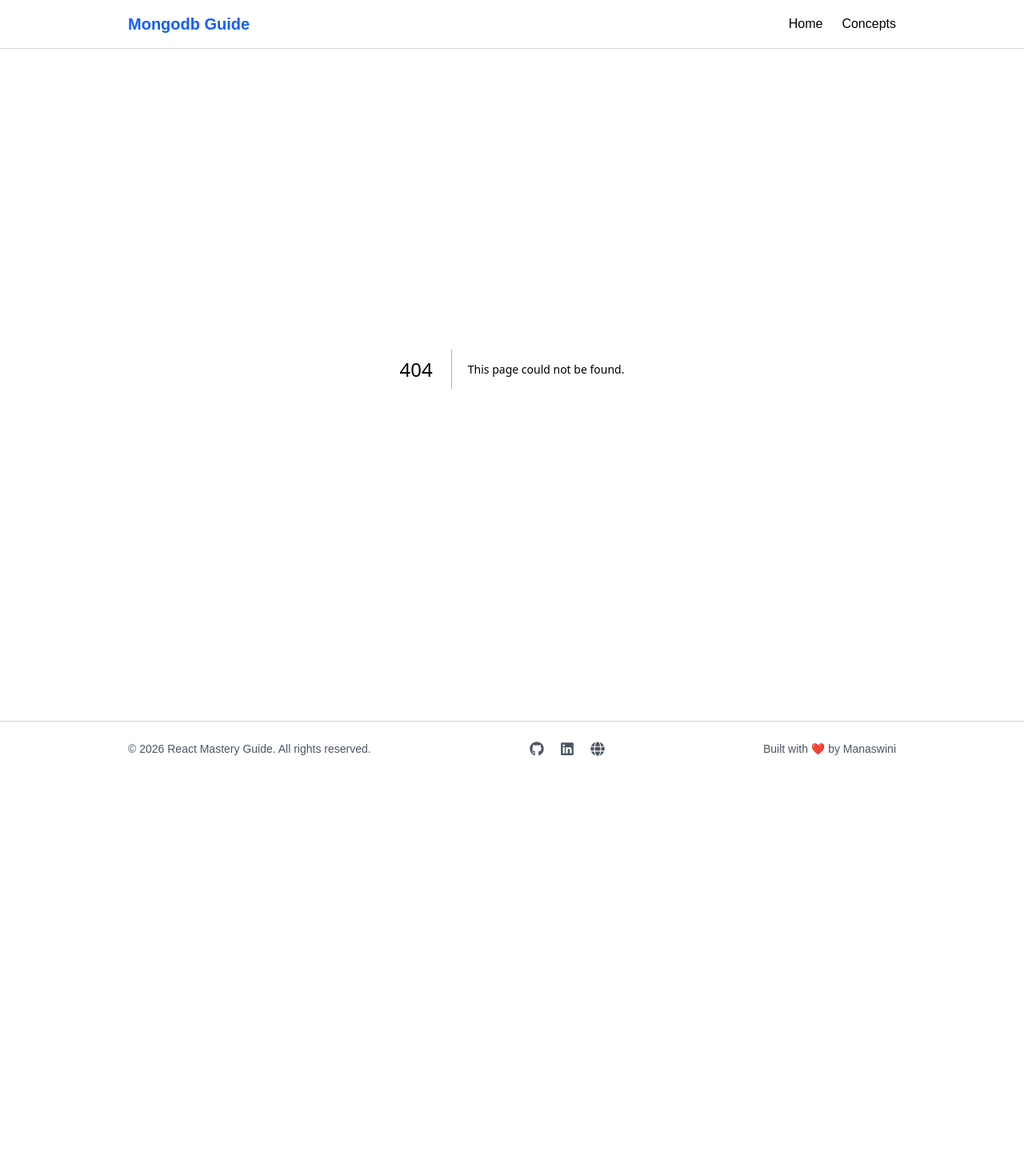
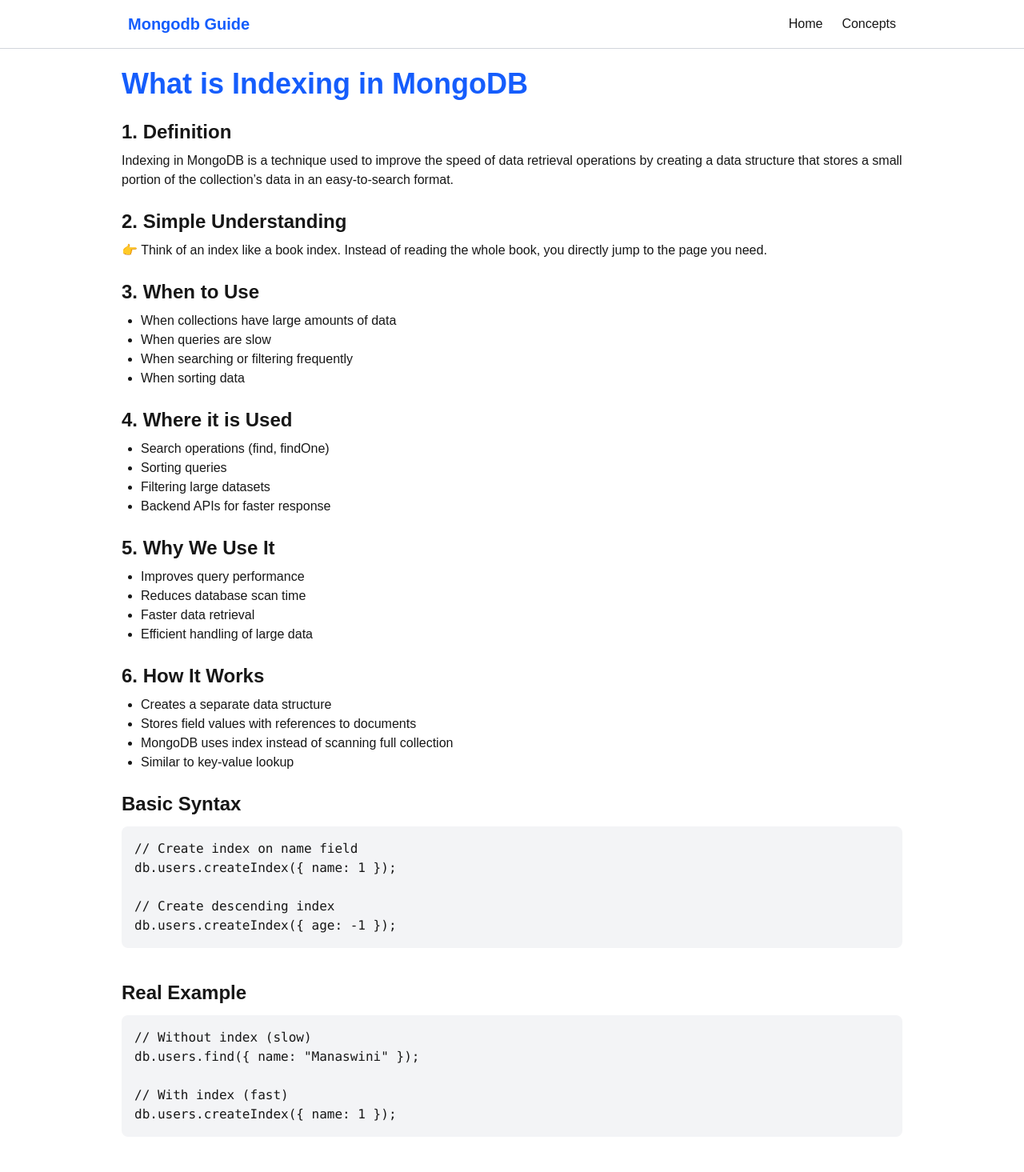
Before and after one commit to Monisasmal/MongoDB-Concept, a Next.js app: page /concepts/IndexingMongoDB in a window 1280 px wide. Before the commit this address had no page. Shown: the top 1465 px of the page at 80% size. Before the commit the page ends 970 px from the top, so only its background shows below. Built offline with nearby package versions, Linux system fonts and the light colour scheme.

Commit message:
update concept

```diff
--- /dev/null
+++ b/src/app/concepts/IndexingMongoDB/page.tsx
@@ -0,0 +1,143 @@
+export default function IndexingMongoDB() {
+  return (
+    <div className="max-w-5xl mx-auto p-6">
+
+      <h1 className="text-4xl font-bold text-blue-600 mb-6">
+        What is Indexing in MongoDB
+      </h1>
+
+      {/* Definition */}
+      <section className="mb-6">
+        <h2 className="text-2xl font-semibold mb-2">1. Definition</h2>
+        <p>
+          Indexing in MongoDB is a technique used to improve the speed of data
+          retrieval operations by creating a data structure that stores a small
+          portion of the collection’s data in an easy-to-search format.
+        </p>
+      </section>
+
+      {/* Simple Understanding */}
+      <section className="mb-6">
+        <h2 className="text-2xl font-semibold mb-2">2. Simple Understanding</h2>
+        <p>
+          👉 Think of an index like a book index.
+          Instead of reading the whole book, you directly jump to the page you need.
+        </p>
+      </section>
+
+      {/* When */}
+      <section className="mb-6">
+        <h2 className="text-2xl font-semibold mb-2">3. When to Use</h2>
+        <ul className="list-disc ml-6">
+          <li>When collections have large amounts of data</li>
+          <li>When queries are slow</li>
+          <li>When searching or filtering frequently</li>
+          <li>When sorting data</li>
+        </ul>
+      </section>
+
+      {/* Where */}
+      <section className="mb-6">
+        <h2 className="text-2xl font-semibold mb-2">4. Where it is Used</h2>
+        <ul className="list-disc ml-6">
+          <li>Search operations (find, findOne)</li>
+          <li>Sorting queries</li>
+          <li>Filtering large datasets</li>
+          <li>Backend APIs for faster response</li>
+        </ul>
+      </section>
+
+      {/* Why */}
+      <section className="mb-6">
+        <h2 className="text-2xl font-semibold mb-2">5. Why We Use It</h2>
+        <ul className="list-disc ml-6">
+          <li>Improves query performance</li>
+          <li>Reduces database scan time</li>
+          <li>Faster data retrieval</li>
+          <li>Efficient handling of large data</li>
+        </ul>
+      </section>
+
+      {/* How */}
+      <section className="mb-6">
+        <h2 className="text-2xl font-semibold mb-2">6. How It Works</h2>
+        <ul className="list-disc ml-6">
+          <li>Creates a separate data structure</li>
+          <li>Stores field values with references to documents</li>
+          <li>MongoDB uses index instead of scanning full collection</li>
+          <li>Similar to key-value lookup</li>
+        </ul>
+      </section>
+
+      {/* Syntax */}
+      <section className="mb-10">
+        <h2 className="text-2xl font-semibold mb-3">Basic Syntax</h2>
+
+        <pre className="bg-gray-100 p-4 rounded-lg overflow-x-auto">
+{`// Create index on name field
+db.users.createIndex({ name: 1 });
+
+// Create descending index
+db.users.createIndex({ age: -1 });`}
+        </pre>
+      </section>
+
+      {/* Example */}
+      <section className="mb-10">
+        <h2 className="text-2xl font-semibold mb-3">Real Example</h2>
+
+        <pre className="bg-gray-100 p-4 rounded-lg overflow-x-auto">
+{`// Without index (slow)
+db.users.find({ name: "Manaswini" });
+
+// With index (fast)
+db.users.createIndex({ name: 1 });`}
+        </pre>
+      </section>
+
+      {/* Types */}
+      <section className="mb-6">
+        <h2 className="text-2xl font-semibold mb-2">7. Types of Indexes</h2>
+        <ul className="list-disc ml-6">
+          <li>Single Field Index</li>
+          <li>Compound Index</li>
+          <li>Multikey Index (for arrays)</li>
+          <li>Text Index (for search)</li>
+          <li>Unique Index</li>
+        </ul>
+      </section>
+
+      {/* Advantages */}
+      <section className="mb-6">
+        <h2 className="text-2xl font-semibold mb-2">8. Advantages</h2>
+        <ul className="list-disc ml-6">
+          <li>Faster queries</li>
+          <li>Efficient data retrieval</li>
+          <li>Improves performance for large datasets</li>
+        </ul>
+      </section>
+
+      {/* Disadvantages */}
+      <section className="mb-6">
+        <h2 className="text-2xl font-semibold mb-2">9. Disadvantages</h2>
+        <ul className="list-disc ml-6">
+          <li>Uses extra memory</li>
+          <li>Slows down write operations (insert/update)</li>
+          <li>Too many indexes can reduce performance</li>
+        </ul>
+      </section>
+
+      {/* Interview Points */}
+      <section>
+        <h2 className="text-2xl font-semibold mb-3">Interview Points</h2>
+        <ul className="list-disc pl-6 text-gray-700 space-y-2">
+          <li>Index improves read performance</li>
+          <li>Avoid full collection scan</li>
+          <li>Trade-off: faster reads vs slower writes</li>
+          <li>createIndex() is used to create indexes</li>
+        </ul>
+      </section>
+
+    </div>
+  );
+}
--- a/src/app/concepts/page.tsx
+++ b/src/app/concepts/page.tsx
@@ -13,6 +13,7 @@ const concept = [
      {name: "What is Embedded Data Model in MongoDB?", path:"/concepts/EmbeddedDataModelMongoDB"},
      {name: "What is Referenced Data Model in MongoDB?", path:"/concepts/ReferencedDataModelMongoDB"},
      {name: "When to Use Embedded vs Referenced Data Model in MongoDB?", path:"/concepts/EmbeddedVsReferencedMongoDB"},
+     {name: "What is Indexing in MongoDB?", path:"/concepts/IndexingMongoDB"},
 ];
 
 
```
